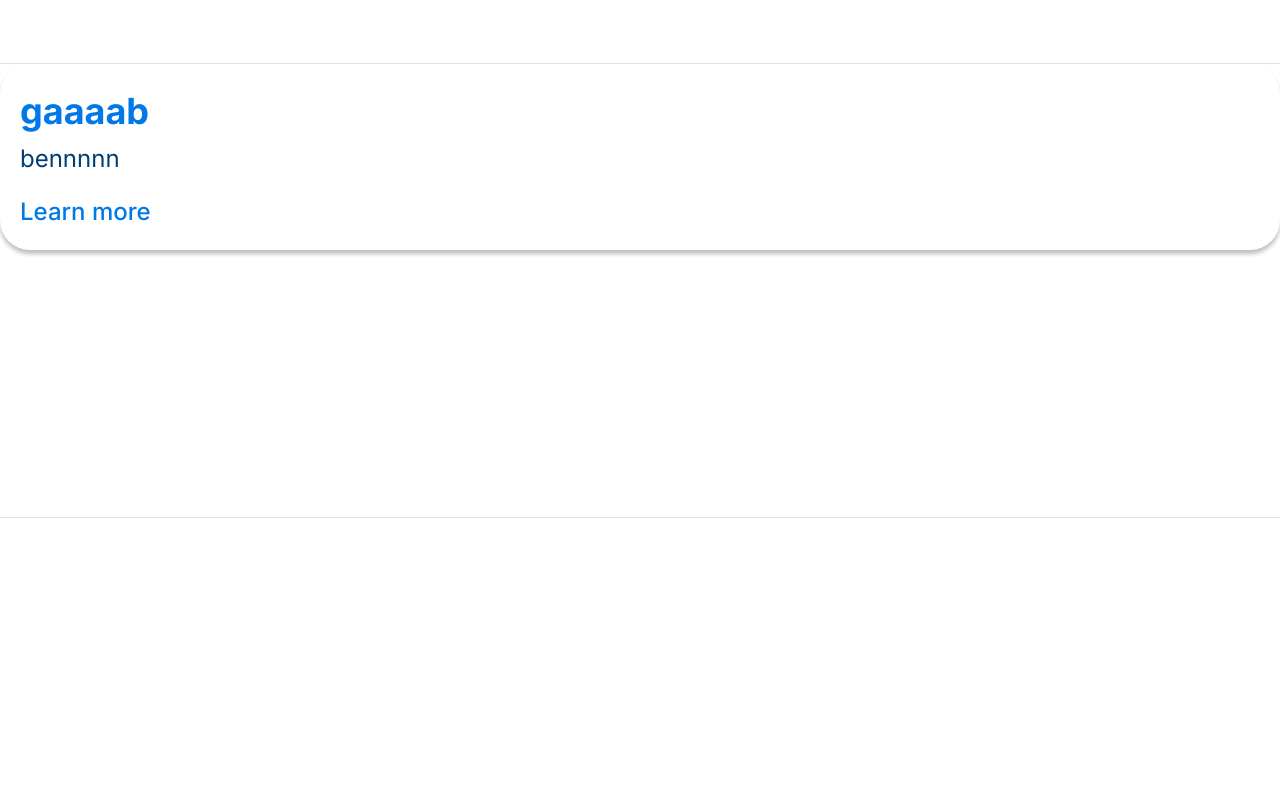
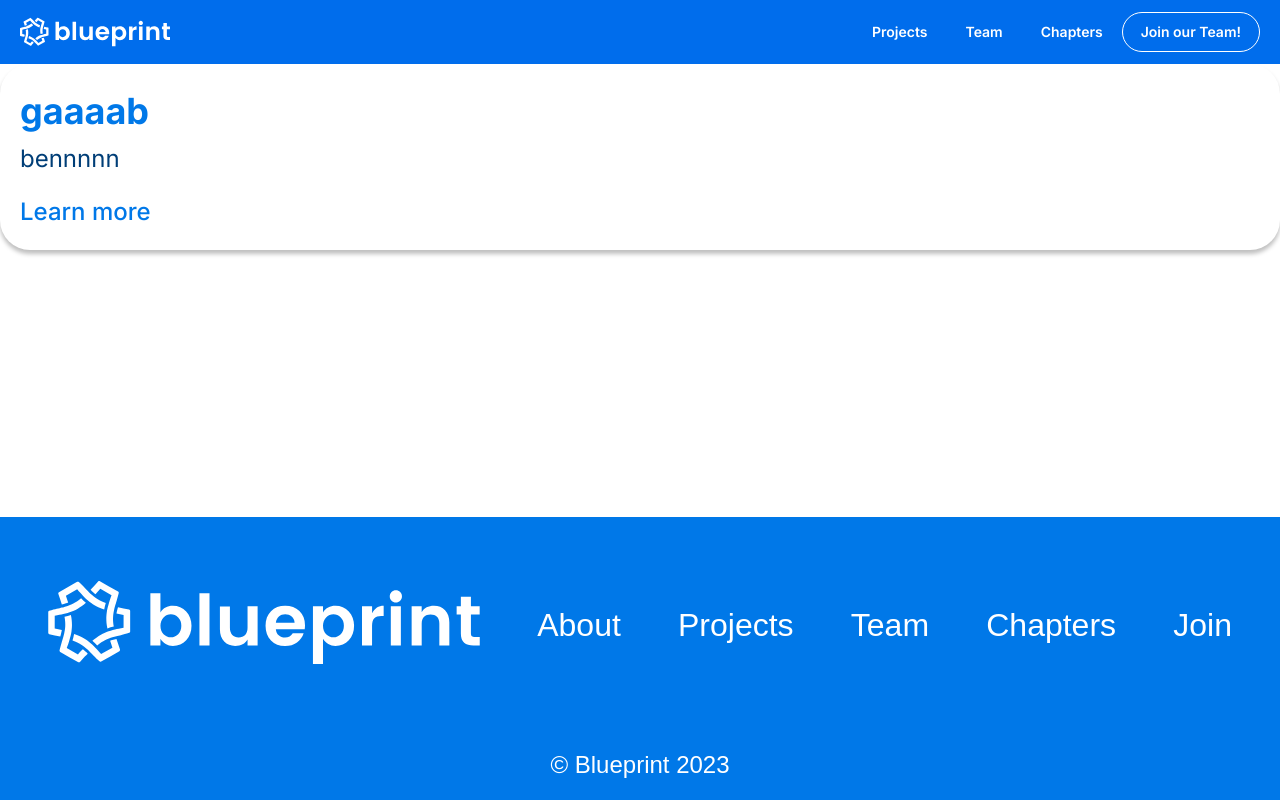
Before and after one commit to uoftblueprint/website-v2, a Next.js app: page / in a window 1280 px wide. Built offline with nearby package versions, Linux system fonts and the light colour scheme.

Commit message:
integrated font

```diff
--- a/src/app/layout.tsx
+++ b/src/app/layout.tsx
@@ -2,7 +2,8 @@
 import { Inter } from "next/font/google";
 import "@mantine/core/styles.css";
 import { MantineProvider, AppShell } from "@mantine/core";
-
+import Footer from "@/components/Footer/Footer";
+import Navbar from "@/components/Navbar/Navbar";
 const inter = Inter({ subsets: ["latin"] });
 
 export default function RootLayout({ children }) {
@@ -12,15 +13,15 @@ export default function RootLayout({ children }) {
         <MantineProvider>
           <AppShell
             header={{ height: "8vh" }}
-            footer={{ height: "283px" }} // adjust based on footer height
+            footer={{ height: "17.6875rem" }} // adjust based on footer height
             style={{ position: "relative" }}
           >
-            <AppShell.Header>{/* add navbar here! */}</AppShell.Header>
+            <AppShell.Header>{<Navbar></Navbar>}</AppShell.Header>
 
             <AppShell.Main>{children}</AppShell.Main>
 
             <AppShell.Footer style={{ position: "absolute" }}>
-              {/* add footer here! */}
+              {<Footer></Footer>}
             </AppShell.Footer>
           </AppShell>
         </MantineProvider>
--- a/src/chapters-card/ChaptersCard.css
+++ b/src/chapters-card/ChaptersCard.css
@@ -8,7 +8,12 @@
     margin: 0;
 }
 
-.mantine-Anchor-root {
+/* .mantine-Anchor-root {
+    font-size: 24px;
+    font-weight: 500;
+} */
+
+.card-font{
     font-size: 24px;
     font-weight: 500;
 }
--- a/src/chapters-card/ChaptersCard.tsx
+++ b/src/chapters-card/ChaptersCard.tsx
@@ -13,7 +13,7 @@ export function ChaptersCard({ name, description, link }) {
       </Card.Section>
 
       <Card.Section style={{ paddingTop: "16px" }}>
-        <Anchor href={link} target="_blank" c="#0078E8" underline="hover">
+        <Anchor href={link} target="_blank" c="#0078E8" underline="hover" className="card-font">
           Learn more
         </Anchor>
       </Card.Section>
--- a/src/components/Footer/Footer.css
+++ b/src/components/Footer/Footer.css
@@ -17,6 +17,7 @@
 }
 
 .footer-text {
+  font-family: 'Poppins', sans-serif;
   color: #fff;
   font-size: 2rem;
   font-weight: 500;
@@ -24,6 +25,7 @@
 }
 
 .copyright-text {
+  font-family:'Poppins', sans-serif;
   align-items: center;
   text-align: center;
   font-size: 1.5rem;
```
